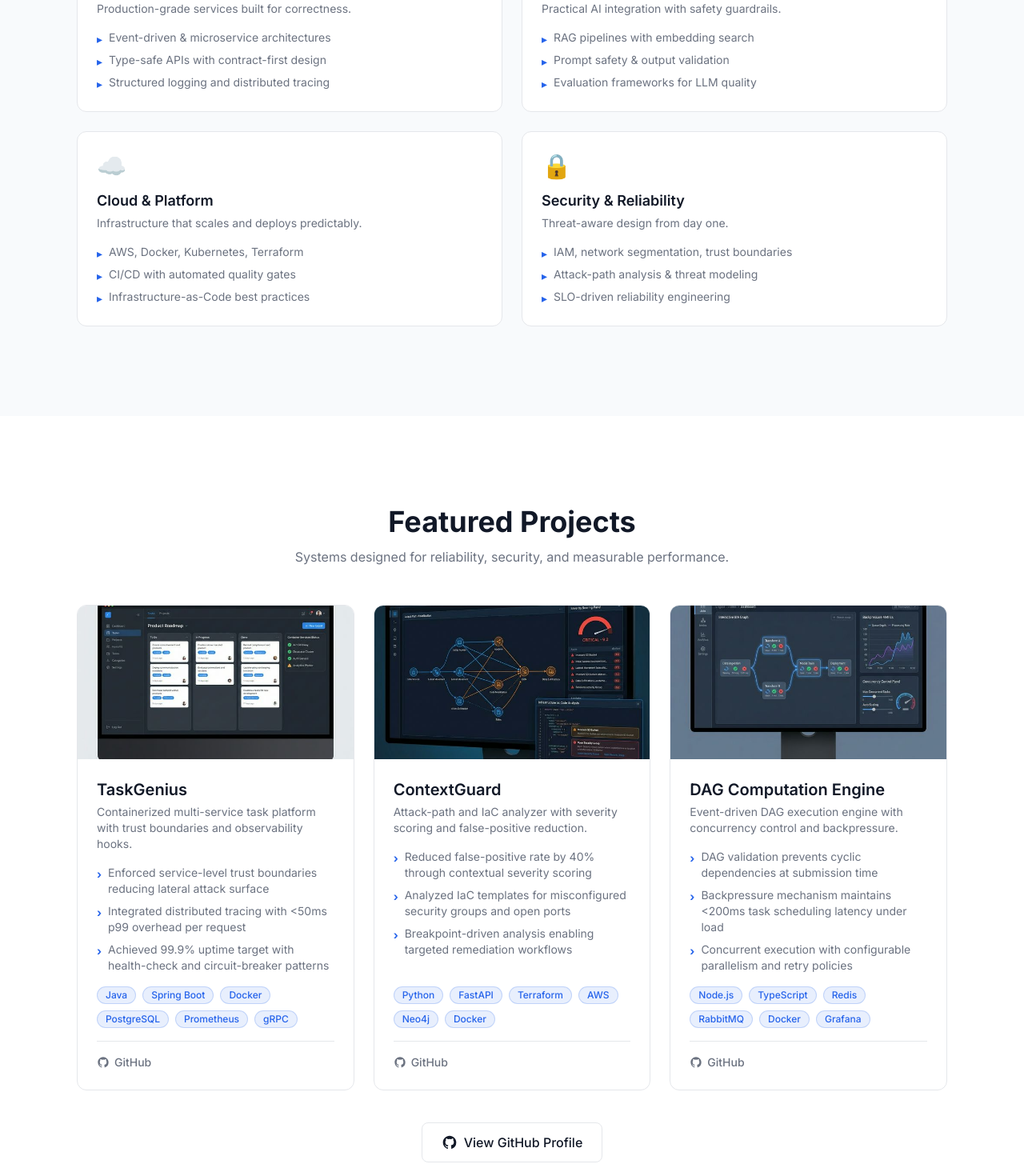
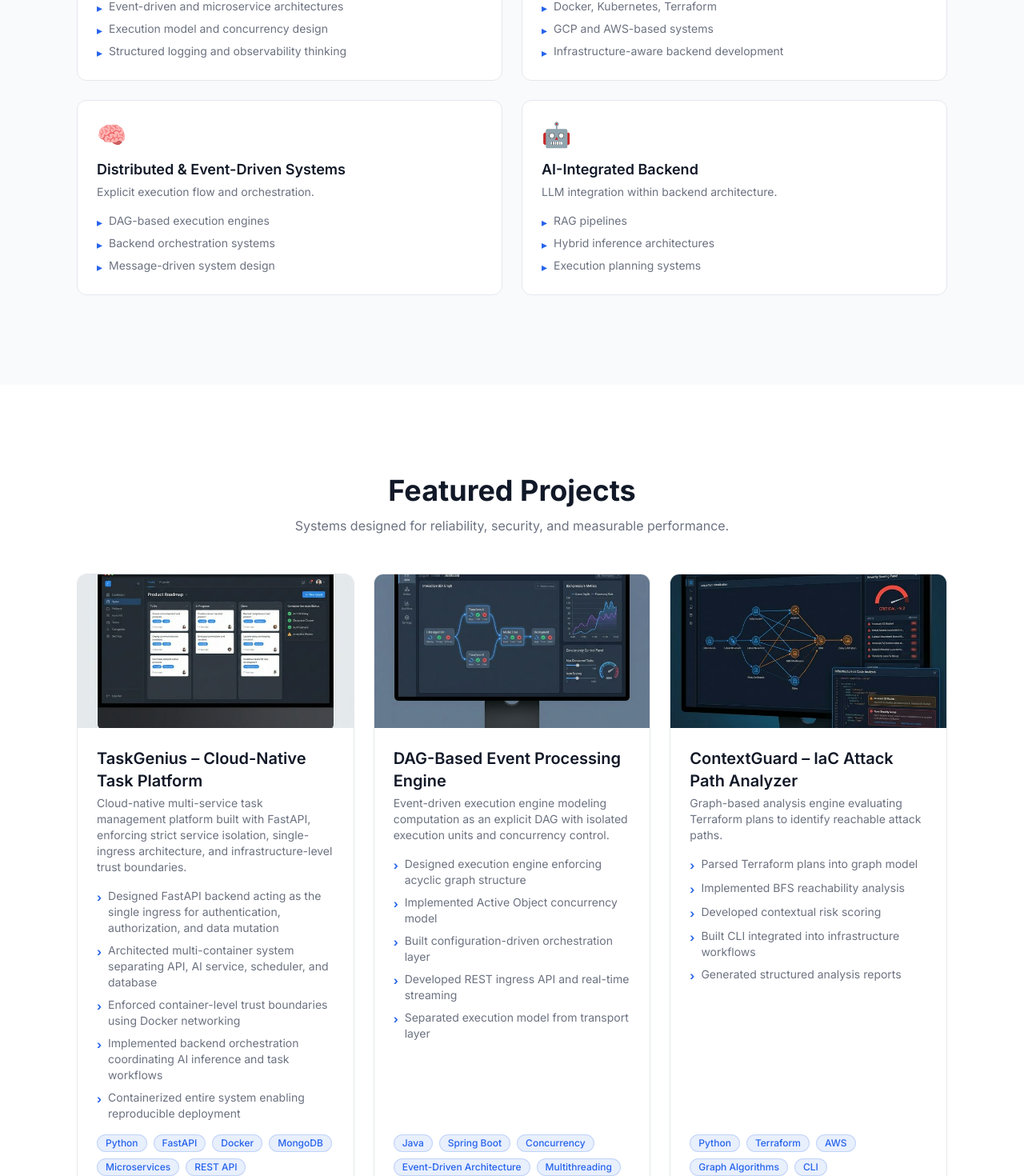
Before and after one commit to shakedarazi/portofilio, a Next.js app: page / in a window 1280 px wide. Shown: the part 1020-2490 px from the top of the page at 80% size. Built offline with nearby package versions, Linux system fonts and the light colour scheme.

Commit message:
firstapge

```diff
--- a/src/components/Contact.tsx
+++ b/src/components/Contact.tsx
@@ -119,6 +119,7 @@ export default function Contact() {
                                 id="name"
                                 placeholder="Your name"
                                 className="w-full px-4 py-2.5 rounded-lg border border-border bg-bg text-fg placeholder:text-fg-muted/50 focus:outline-none focus:ring-2 focus:ring-primary/50 focus:border-primary transition-colors"
+                                suppressHydrationWarning
                             />
                         </div>
                         <div>
@@ -130,6 +131,7 @@ export default function Contact() {
                                 id="email"
                                 placeholder="you@example.com"
                                 className="w-full px-4 py-2.5 rounded-lg border border-border bg-bg text-fg placeholder:text-fg-muted/50 focus:outline-none focus:ring-2 focus:ring-primary/50 focus:border-primary transition-colors"
+                                suppressHydrationWarning
                             />
                         </div>
                         <div>
@@ -141,6 +143,7 @@ export default function Contact() {
                                 id="subject"
                                 placeholder="What's this about?"
                                 className="w-full px-4 py-2.5 rounded-lg border border-border bg-bg text-fg placeholder:text-fg-muted/50 focus:outline-none focus:ring-2 focus:ring-primary/50 focus:border-primary transition-colors"
+                                suppressHydrationWarning
                             />
                         </div>
                         <div>
@@ -152,11 +155,13 @@ export default function Contact() {
                                 rows={4}
                                 placeholder="Your message..."
                                 className="w-full px-4 py-2.5 rounded-lg border border-border bg-bg text-fg placeholder:text-fg-muted/50 focus:outline-none focus:ring-2 focus:ring-primary/50 focus:border-primary transition-colors resize-none"
+                                suppressHydrationWarning
                             />
                         </div>
                         <button
                             type="submit"
                             className="w-full px-6 py-3 rounded-lg bg-primary text-white font-medium hover:bg-primary-dark transition-colors shadow-lg shadow-primary/25"
+                            suppressHydrationWarning
                         >
                             Send Message
                         </button>
--- a/src/components/Hero.tsx
+++ b/src/components/Hero.tsx
@@ -20,8 +20,12 @@ export default function Hero() {
                     </h1>
 
                     {/* Subtext */}
-                    <p className="mt-6 text-lg text-fg-muted max-w-xl leading-relaxed">
-                        {siteConfig.subtext}
+                    <p className="mt-6 text-2xl text-fg-muted max-w-xl leading-relaxed">
+                        Software engineer focused on backend systems.
+                        <br />
+                        I build services and care about how they actually behave — how they execute, fail, and recover — designing them to be observable, predictable, and easy to reason about.
+                        <br />
+                        Currently completing a B.Sc. in Computer Science.
                     </p>
 
                     {/* CTA Buttons */}
@@ -32,20 +36,13 @@ export default function Hero() {
                         >
                             View Projects
                         </a>
-                        <a
-                            href={siteConfig.cvUrl}
-                            target="_blank"
-                            rel="noopener noreferrer"
-                            className="px-6 py-3 rounded-lg border border-border text-fg font-medium hover:bg-bg-alt transition-colors"
-                        >
-                            Download CV (PDF)
-                        </a>
+
                     </div>
                 </div>
 
                 {/* Right column — profile image */}
                 <div className="flex-shrink-0">
-                    <div className="relative w-64 h-64 md:w-80 md:h-80 rounded-2xl overflow-hidden shadow-2xl border-2 border-border">
+                    <div className="relative w-36 h-36 md:w-40 md:h-40 rounded-full overflow-hidden shadow-md ring-2 ring-border/25">
                         <Image
                             src={siteConfig.profileImage}
                             alt={`${siteConfig.name} profile photo`}
--- a/src/components/Navbar.tsx
+++ b/src/components/Navbar.tsx
@@ -49,9 +49,11 @@ function MoonIcon() {
 
 export default function Navbar() {
     const [darkMode, setDarkMode] = useState(false);
+    const [mounted, setMounted] = useState(false);
     const [mobileOpen, setMobileOpen] = useState(false);
 
     useEffect(() => {
+        setMounted(true);
         const isDark = document.documentElement.classList.contains("dark");
         setDarkMode(isDark);
     }, []);
@@ -97,8 +99,8 @@ export default function Navbar() {
                     <a href={`mailto:${siteConfig.email}`} aria-label="Email" className="text-fg-muted hover:text-primary transition-colors">
                         <MailIcon />
                     </a>
-                    <button onClick={toggleDark} aria-label="Toggle dark mode" className="p-2 rounded-lg text-fg-muted hover:text-primary hover:bg-bg-alt transition-colors">
-                        {darkMode ? <SunIcon /> : <MoonIcon />}
+                    <button onClick={toggleDark} aria-label="Toggle dark mode" className="p-2 rounded-lg text-fg-muted hover:text-primary hover:bg-bg-alt transition-colors" suppressHydrationWarning>
+                        {mounted ? (darkMode ? <SunIcon /> : <MoonIcon />) : <MoonIcon />}
                     </button>
                     <a
                         href="#contact"
--- a/src/components/Skills.tsx
+++ b/src/components/Skills.tsx
@@ -1,12 +1,12 @@
 import Section from "./Section";
-import { skillCategories } from "@/content/siteData";
+import { skillCategories, education } from "@/content/siteData";
 
 export default function Skills() {
     return (
         <Section
             id="skills"
-            title="Technical Skills"
-            subtitle="Tools and technologies I work with regularly."
+            title="Skills & Education"
+            subtitle="Tools and technologies I work with, and academic background."
         >
             <div className="grid grid-cols-1 sm:grid-cols-2 lg:grid-cols-3 gap-6">
                 {skillCategories.map((cat) => (
@@ -30,6 +30,29 @@ export default function Skills() {
                     </div>
                 ))}
             </div>
+
+            {/* Education */}
+            {education.length > 0 && (
+                <div className="mt-10 flex flex-wrap gap-6 justify-center">
+                    {education.map((edu, i) => (
+                        <div
+                            key={i}
+                            className="flex items-center gap-4 bg-bg-card rounded-xl border border-border px-6 py-4 hover:shadow-lg hover:border-primary/30 transition-all duration-300"
+                        >
+                            <span className="text-2xl">🎓</span>
+                            <div>
+                                <h4 className="text-base font-semibold text-fg">{edu.degree}</h4>
+                                <p className="text-sm text-fg-muted">
+                                    {edu.school} · <span className="text-primary font-medium">{edu.period}</span>
+                                </p>
+                                {edu.note && (
+                                    <p className="text-xs text-fg-muted mt-1 italic">{edu.note}</p>
+                                )}
+                            </div>
+                        </div>
+                    ))}
+                </div>
+            )}
         </Section>
     );
 }
--- a/src/content/siteData.ts
+++ b/src/content/siteData.ts
@@ -54,173 +54,392 @@ export interface SkillCategory {
   skills: string[];
 }
 
-// ─── Data ───
+// ─── Site Config ───
 
 export const siteConfig: SiteConfig = {
   name: "Shaked Arazi",
-  logo: "Shaked.dev",
-  headline: "Building robust",
-  headlineAccent: "backend systems",
+
+  logo: "",
+
+  headline: "",
+  headlineAccent: "",
+
   subtext:
-    "Backend-focused engineer designing cloud-native architectures with security-by-design principles, performance observability, and production-grade reliability. Currently pursuing a B.Sc. in Computer Science.",
-  badge: "Open to Opportunities",
+    "Software engineer focused on backend systems.I build services and care about how they actually behave — how they execute, fail, and recover — designing them to be observable, predictable, and easy to reason about.Currently completing a B.Sc. in Computer Science.",
+
+  badge: "",
+
   location: "Tel Aviv, Israel",
-  email: "shaked@example.com",
+
+  email: "shaked13579@gmail.com",
+
   github: "https://github.com/shakedArazi",
+
   linkedin: "https://linkedin.com/in/shakedarazi",
+
   cvUrl: "/cv.pdf",
+
   profileImage: "/profile.webp",
 };
 
+// ─── Focus Pillars ───
+
 export const focusPillars: FocusPillar[] = [
+
   {
     icon: "⚙️",
     title: "Backend Systems",
-    description: "Production-grade services built for correctness.",
+    description: "Production-grade backend services.",
     highlights: [
-      "Event-driven & microservice architectures",
-      "Type-safe APIs with contract-first design",
-      "Structured logging and distributed tracing",
+      "Event-driven and microservice architectures",
+      "Execution model and concurrency design",
+      "Structured logging and observability thinking",
     ],
   },
+
+  {
+    icon: "☁️",
+    title: "Cloud & Infrastructure",
+    description: "Cloud-native system design and deployment.",
+    highlights: [
+      "Docker, Kubernetes, Terraform",
+      "GCP and AWS-based systems",
+      "Infrastructure-aware backend development",
+    ],
+  },
+
+  {
+    icon: "🧠",
+    title: "Distributed & Event-Driven Systems",
+    description: "Explicit execution flow and orchestration.",
+    highlights: [
+      "DAG-based execution engines",
+      "Backend orchestration systems",
+      "Message-driven system design",
+    ],
+  },
+
   {
     icon: "🤖",
-    title: "AI / LLM Engineering",
-    description: "Practical AI integration with safety guardrails.",
+    title: "AI-Integrated Backend",
+    description: "LLM integration within backend architecture.",
     highlights: [
-      "RAG pipelines with embedding search",
-      "Prompt safety & output validation",
-      "Evaluation frameworks for LLM quality",
+      "RAG pipelines",
+      "Hybrid inference architectures",
+      "Execution planning systems",
     ],
   },
-  {
-    icon: "☁️",
-    title: "Cloud & Platform",
-    description: "Infrastructure that scales and deploys predictably.",
-    highlights: [
-      "AWS, Docker, Kubernetes, Terraform",
-      "CI/CD with automated quality gates",
-      "Infrastructure-as-Code best practices",
-    ],
-  },
-  {
-    icon: "🔒",
-    title: "Security & Reliability",
-    description: "Threat-aware design from day one.",
-    highlights: [
-      "IAM, network segmentation, trust boundaries",
-      "Attack-path analysis & threat modeling",
-      "SLO-driven reliability engineering",
-    ],
-  },
+
 ];
 
+// ─── Projects ───
+
 export const projects: Project[] = [
+
   {
-    title: "TaskGenius",
+    title: "TaskGenius – Cloud-Native Task Platform",
+
     summary:
-      "Containerized multi-service task platform with trust boundaries and observability hooks.",
+      "Cloud-native multi-service task management platform built with FastAPI, enforcing strict service isolation, single-ingress architecture, and infrastructure-level trust boundaries.",
+
     image: "/projects/taskgenius.webp",
+
     impactBullets: [
-      "Enforced service-level trust boundaries reducing lateral attack surface",
-      "Integrated distributed tracing with <50ms p99 overhead per request",
-      "Achieved 99.9% uptime target with health-check and circuit-breaker patterns",
+
+      "Designed FastAPI backend acting as the single ingress for authentication, authorization, and data mutation",
+
+      "Architected multi-container system separating API, AI service, scheduler, and database",
+
+      "Enforced container-level trust boundaries using Docker networking",
+
+      "Implemented backend orchestration coordinating AI inference and task workflows",
+
+      "Containerized entire system enabling reproducible deployment"
+
     ],
-    tags: ["Java", "Spring Boot", "Docker", "PostgreSQL", "Prometheus", "gRPC"],
-    github: "https://github.com/shakedArazi/taskgenius",
+
+    tags: [
+      "Python",
+      "FastAPI",
+      "Docker",
+      "MongoDB",
+      "Microservices",
+      "REST API",
+      "Distributed Systems",
+    ],
+
+    github: "https://github.com/shakedArazi/taskgenius"
+
   },
+
   {
-    title: "ContextGuard",
+    title: "DAG-Based Event Processing Engine",
+
     summary:
-      "Attack-path and IaC analyzer with severity scoring and false-positive reduction.",
+      "Event-driven execution engine modeling computation as an explicit DAG with isolated execution units and concurrency control.",
+
+    image: "/projects/dag-engine.webp",
+
+    impactBullets: [
+
+      "Designed execution engine enforcing acyclic graph structure",
+
+      "Implemented Active Object concurrency model",
+
+      "Built configuration-driven orchestration layer",
+
+      "Developed REST ingress API and real-time streaming",
+
+      "Separated execution model from transport layer"
+
+    ],
+
+    tags: [
+      "Java",
+      "Spring Boot",
+      "Concurrency",
+      "Event-Driven Architecture",
+      "Multithreading",
+      "Systems Design",
+    ],
+
+    github: "https://github.com/shakedArazi/dag-engine"
+
+  },
+
+  {
+    title: "ContextGuard – IaC Attack Path Analyzer",
+
+    summary:
+      "Graph-based analysis engine evaluating Terraform plans to identify reachable attack paths.",
+
     image: "/projects/contextguard.webp",
+
     impactBullets: [
-      "Reduced false-positive rate by 40% through contextual severity scoring",
-      "Analyzed IaC templates for misconfigured security groups and open ports",
-      "Breakpoint-driven analysis enabling targeted remediation workflows",
+
+      "Parsed Terraform plans into graph model",
+
+      "Implemented BFS reachability analysis",
+
+      "Developed contextual risk scoring",
+
+      "Built CLI integrated into infrastructure workflows",
+
+      "Generated structured analysis reports"
+
     ],
-    tags: ["Python", "FastAPI", "Terraform", "AWS", "Neo4j", "Docker"],
-    github: "https://github.com/shakedArazi/contextguard",
+
+    tags: [
+      "Python",
+      "Terraform",
+      "AWS",
+      "Graph Algorithms",
+      "CLI",
+      "Infrastructure as Code",
+    ],
+
+    github: "https://github.com/shakedArazi/contextguard"
+
   },
+
   {
-    title: "DAG Computation Engine",
+    title: "News Polarization Analysis Platform (GCP) – In Progress",
+
     summary:
-      "Event-driven DAG execution engine with concurrency control and backpressure.",
-    image: "/projects/dag-engine.webp",
+      "Cloud-based data pipeline using GCP and BigQuery.",
+
+    image: "/projects/review-analysis.webp",
+
     impactBullets: [
-      "DAG validation prevents cyclic dependencies at submission time",
-      "Backpressure mechanism maintains <200ms task scheduling latency under load",
-      "Concurrent execution with configurable parallelism and retry policies",
+
+      "Built data ingestion pipeline on GCP",
+
+      "Implemented LLM analysis services",
+
+      "Designed BigQuery processing layer",
+
+      "Developed batch workflows",
+
+      "Produced analytics-ready datasets"
+
     ],
-    tags: ["Node.js", "TypeScript", "Redis", "RabbitMQ", "Docker", "Grafana"],
-    github: "https://github.com/shakedArazi/dag-engine",
+
+    tags: [
+      "Python",
+      "GCP",
+      "BigQuery",
+      "Cloud Storage",
+      "Data Pipeline",
+    ],
+
+    github: "https://github.com/shakedArazi/review-analysis"
+
   },
+
+  {
+    title: "Plan-Orchestrated Chatbot Platform",
+
+    summary:
+      "Backend orchestration system executing structured tool chains.",
+
+    image: "/projects/chatbot.webp",
+
+    impactBullets: [
+
+      "Built execution planner",
+
+      "Implemented orchestration engine",
+
+      "Developed RAG microservice",
+
+      "Integrated local and cloud models",
+
+      "Designed multi-service backend"
+
+    ],
+
+    tags: [
+      "TypeScript",
+      "Node.js",
+      "FastAPI",
+      "Python",
+      "Microservices",
+    ],
+
+    github: "https://github.com/shakedArazi/ChatBot"
+
+  },
+
 ];
 
+// ─── Experience ───
+
 export const experience: ExperienceItem[] = [
+
+  {
+    role: "Company Commander & Technical Training Lead",
+
+    company: "Israel Defense Forces (IDF)",
+
+    period: "2017 – 2022",
+
+    bullets: [
+
+      "Led teams operating real-time command and control systems",
+
+      "Designed and built technical training programs",
+
+      "Trained personnel on complex operational systems",
+
+      "Developed simulation-based training",
+
+      "Managed large-scale technical training operations"
+
+    ],
+
+  },
+
   {
     role: "NOC Engineer",
+
     company: "Production Monitoring",
+
     period: "2022 – Present",
+
     bullets: [
-      "Monitored production infrastructure across multi-region deployments",
-      "Led incident response and root-cause analysis for P1/P2 incidents",
-      "Mapped service dependencies to reduce MTTR by 30%",
-      "Built alerting dashboards for real-time SLO tracking",
+
+      "Monitored production server environments",
+
+      "Performed incident triage",
+
+      "Investigated operational issues",
+
+      "Worked with Linux systems",
+
+      "Collaborated with engineering teams"
+
     ],
+
   },
+
+  {
+    role: "Computer Science Tutor",
+
+    company: "The College of Management Academic Studies",
+
+    period: "2023 – Present",
+
+    bullets: [
+
+      "Tutored students in algorithms and data structures",
+
+      "Explained complex CS concepts",
+
+      "Developed problem-solving skills",
+
+      "Guided debugging and reasoning"
+
+    ],
+
+  },
+
 ];
 
+// ─── Education ───
+
 export const education: EducationItem[] = [
+
   {
     degree: "B.Sc. Computer Science",
-    school: "University (Placeholder)",
+
+    school: "The College of Management Academic Studies",
+
     period: "2021 – 2025",
-    note: "Focus: distributed systems, algorithms, software engineering",
+
   },
+
 ];
 
+// ─── Skills ───
+
 export const skillCategories: SkillCategory[] = [
+
   {
     label: "Backend",
     skills: ["Java", "Spring Boot", "Node.js", "FastAPI", "Python", "TypeScript"],
   },
+
   {
-    label: "Cloud & DevOps",
-    skills: ["AWS", "Docker", "Kubernetes", "Terraform", "CI/CD", "Linux"],
+    label: "Cloud",
+    skills: ["AWS", "GCP", "Docker", "Kubernetes", "Terraform"],
   },
+
   {
-    label: "Security",
-    skills: [
-      "IAM",
-      "Network Segmentation",
-      "Attack Paths",
-      "Threat Modeling",
-      "Trust Boundaries",
-    ],
+    label: "Systems",
+    skills: ["Distributed Systems", "Concurrency", "Event-Driven Architecture"],
   },
+
   {
-    label: "Performance & Observability",
-    skills: [
-      "Prometheus",
-      "Grafana",
-      "Load Testing",
-      "Profiling",
-      "SLOs",
-      "Distributed Tracing",
-    ],
+    label: "Data",
+    skills: ["BigQuery", "Kafka", "Airflow"],
   },
-  {
-    label: "AI / LLM",
-    skills: ["RAG", "Embeddings", "Evaluation", "Prompt Safety", "LangChain"],
-  },
+
 ];
 
+// ─── Navigation ───
+
 export const navLinks = [
+
   { label: "About", href: "#about" },
+
   { label: "Focus", href: "#focus" },
+
   { label: "Projects", href: "#projects" },
+
   { label: "Experience", href: "#experience" },
+
   { label: "Skills", href: "#skills" },
+
   { label: "Contact", href: "#contact" },
+
 ];
```
Also changed, not shown: src/components/Experience.tsx (+5 -35 lines).
